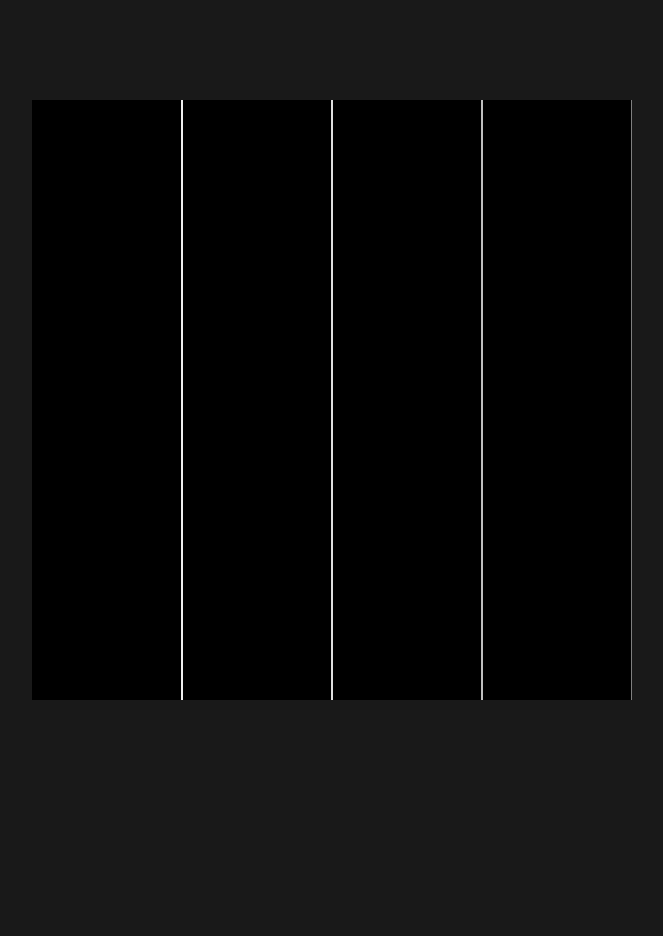
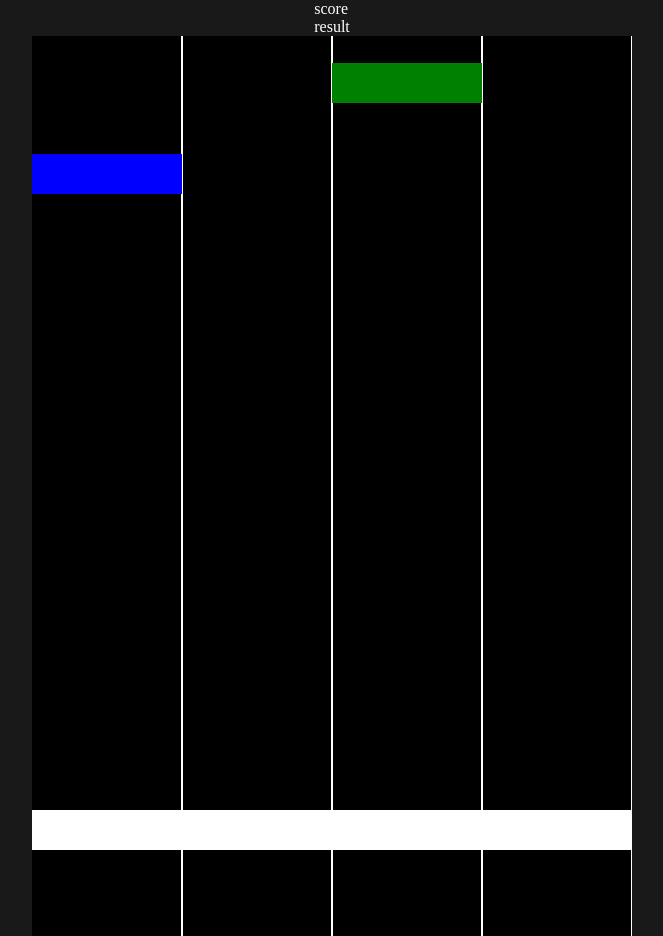
Before and after one commit to FoxFire14/myProjects, a plain HTML site: page Guitar_hero/index.html in a window 1280 px wide. Shown: the whole page, without its empty margins (308-971 px from the left). Before the commit the page ends 800 px from the top, so only its background shows below. Drawn offline with Linux system fonts and the light colour scheme.

Commit message:
Generating pieces

```diff
--- a/Guitar_hero/index.html
+++ b/Guitar_hero/index.html
@@ -7,7 +7,13 @@
     <link rel="stylesheet" href="./css/style.css">
 </head>
 <body>
-    <canvas width="600" height="600"></canvas>
+    <div id="scoreContainer">
+        <div id="score"> score
+            <div id="result"> result
+            </div>
+        </div>
+    </div>
+    <canvas width="600" height="900"></canvas>
 
     <script src="./js/script.js"></script>
 </body>
--- a/Guitar_hero/js/script.js
+++ b/Guitar_hero/js/script.js
@@ -62,7 +62,7 @@ class BlockD extends Block {
 
 const myBlockA = new BlockA();
 
-let blocksOnField = [myBlockA, new BlockB(), new BlockC(), new BlockD()];
+let blocksOnField = [];
 
 
 function getRandomInt(min, max) {
@@ -74,17 +74,53 @@ function getRandomInt(min, max) {
 
 }
 
+
+function generateBlock() {
+    let randomNumber = getRandomInt(1, 4);
+    let block;
+
+    switch (randomNumber) {
+
+        case 1:
+            block = new BlockA();
+            break;
+        case 2:
+            block = new BlockB();
+            break;
+        case 3:
+            block = new BlockC();
+            break;
+        case 4:
+            block = new BlockD();
+            break;
+    }
+
+    return block;
+}
+
+
+function addBlockToField() {
+
+        blocksOnField.push(generateBlock());
+}
+
+
+function gameArea() {
+    return fieldHeight - (fieldHeight * 0.14);
+}
+
 function drawLines() {
 
     let currentLine = fieldDivision;
 
+    ctx.fillStyle = "white"
+    ctx.fillRect(0,gameArea(),fieldWidth, blockHeight);
+
     for (let i = 0; i < numberOfLines; i++) {
 
         ctx.moveTo(currentLine, 0);  // Top-left corner of the canvas
-
         // Set the end point
         ctx.lineTo(currentLine, fieldHeight);  // Bottom-right corner of the canvas
-
         // Draw the line
         ctx.strokeStyle = 'white';
         ctx.stroke();
@@ -131,15 +167,16 @@ function moveBlocks() {
 }
 
 function gameFlow() {
+    ctx.clearRect(0, 0, canvas.width, canvas.height); // Clear the canvas
+    drawLines(); // Draw lines or other static parts of your game field
+    moveBlocks(); // Update the position of the blocks
 
-    ctx.clearRect(0, 0, canvas.width, canvas.height);
-    drawLines();
-    moveBlocks();
-
-    //loopID = setTimeout(() => {
-    //    gameFlow();
-    //}, speedBlock);
-
+    // Set up the next game loop iteration
+    loopID = setTimeout(gameFlow, speedBlock);
 }
 
+// Start the game loop the first time
 gameFlow();
+
+
+const addBlockInterval = setInterval(addBlockToField, getRandomInt(1500, 5000));
```
